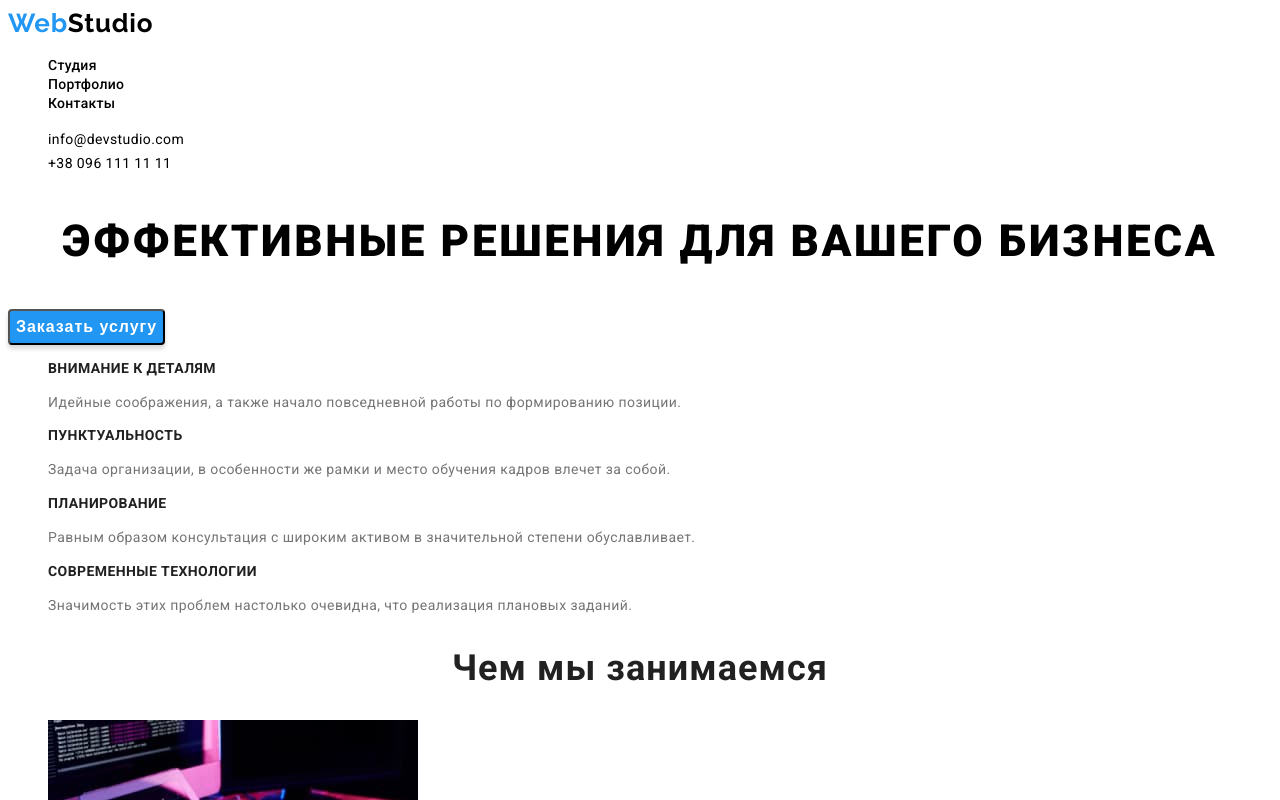
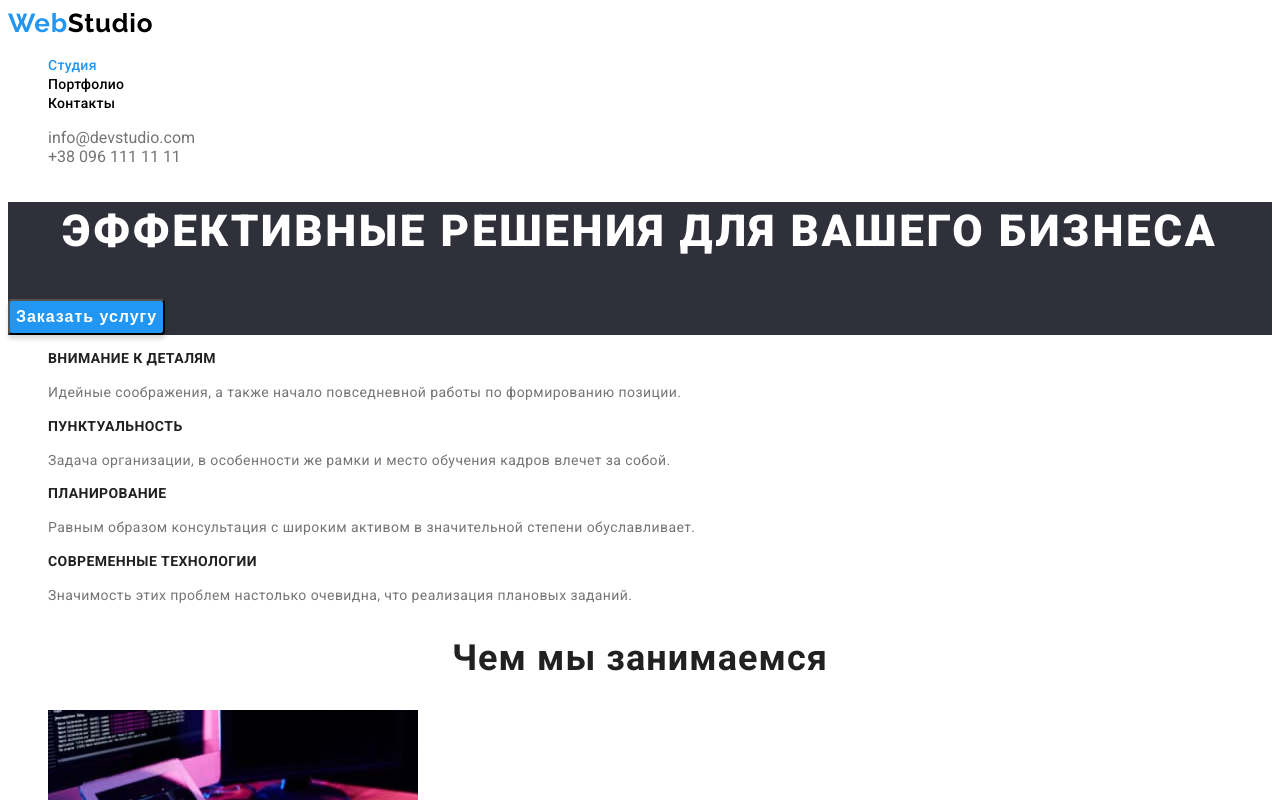
Before and after one commit to zuzimaru/goit-markup-hw-08, a plain HTML site: page index.html in a window 1280 px wide. Shown: the top 800 px of the page. Drawn offline with Linux system fonts and the light colour scheme.

Commit message:
rabota nad oshibkami

```diff
--- a/css/style.css
+++ b/css/style.css
@@ -83,11 +83,14 @@ body {
     line-height: 1.19;
     letter-spacing: 0.03em;
     color: #2196F3;
-
 }
 
-.accent {
+.navigation .accent {
     color: #000;
+}
+
+.footer .accent {
+    color: #FFF;
 }
 
 .menu-link {
@@ -97,6 +100,16 @@ body {
     letter-spacing: 0.02em;
 }
 
+.hero,
+.footer {
+    background-color: #2F303A;
+}
+
+.team {
+    background-color: #F5F4FA;
+    ;
+}
+
 .hero-title {
     font-weight: 900;
     font-size: 44px;
@@ -104,6 +117,7 @@ body {
     text-align: center;
     letter-spacing: 0.06em;
     text-transform: uppercase;
+    color: #FFFFFF;
 }
 
 .pros-title {
@@ -166,6 +180,11 @@ body {
     font-size: 14px;
     line-height: 1.71;
     letter-spacing: 0.03em;
+    color: #FFF;
+}
+
+.contact-nav {
+    color: #757575;
 }
 
 .contact-link {
@@ -175,7 +194,7 @@ body {
     line-height: 1.71;
     letter-spacing: 0.03em;
 
-    /* color: rgba(255, 255, 255, 0.6); */
+    color: rgba(255, 255, 255, 0.6);
 }
 
 
--- a/index.html
+++ b/index.html
@@ -19,14 +19,14 @@
         <nav class="navigation">
             <a class="logo link" href="">Web<span class="accent">Studio</span></a>
             <ul class="menu list">
-                <li class="menu-item"><a class="menu-link link" href="">Студия</a></li>
+                <li class="menu-item"><a class="menu-link current-link link" href="">Студия</a></li>
                 <li class="menu-item"><a class="menu-link link" href="./portfolio.html">Портфолио</a></li>
                 <li class="menu-item"><a class="menu-link link" href="">Контакты</a></li>
             </ul>
         </nav>
         <ul class="list">
-            <li><a class="contact-link link" href="mailto:info@devstudio.com">info@devstudio.com</a></li>
-            <li><a class="contact-link link" href="tel:++380961111111">+38 096 111 11 11</a></li>
+            <li><a class="contact-nav link" href="mailto:info@devstudio.com">info@devstudio.com</a></li>
+            <li><a class="contact-nav link" href="tel:++380961111111">+38 096 111 11 11</a></li>
         </ul>
     </header>
 
```
